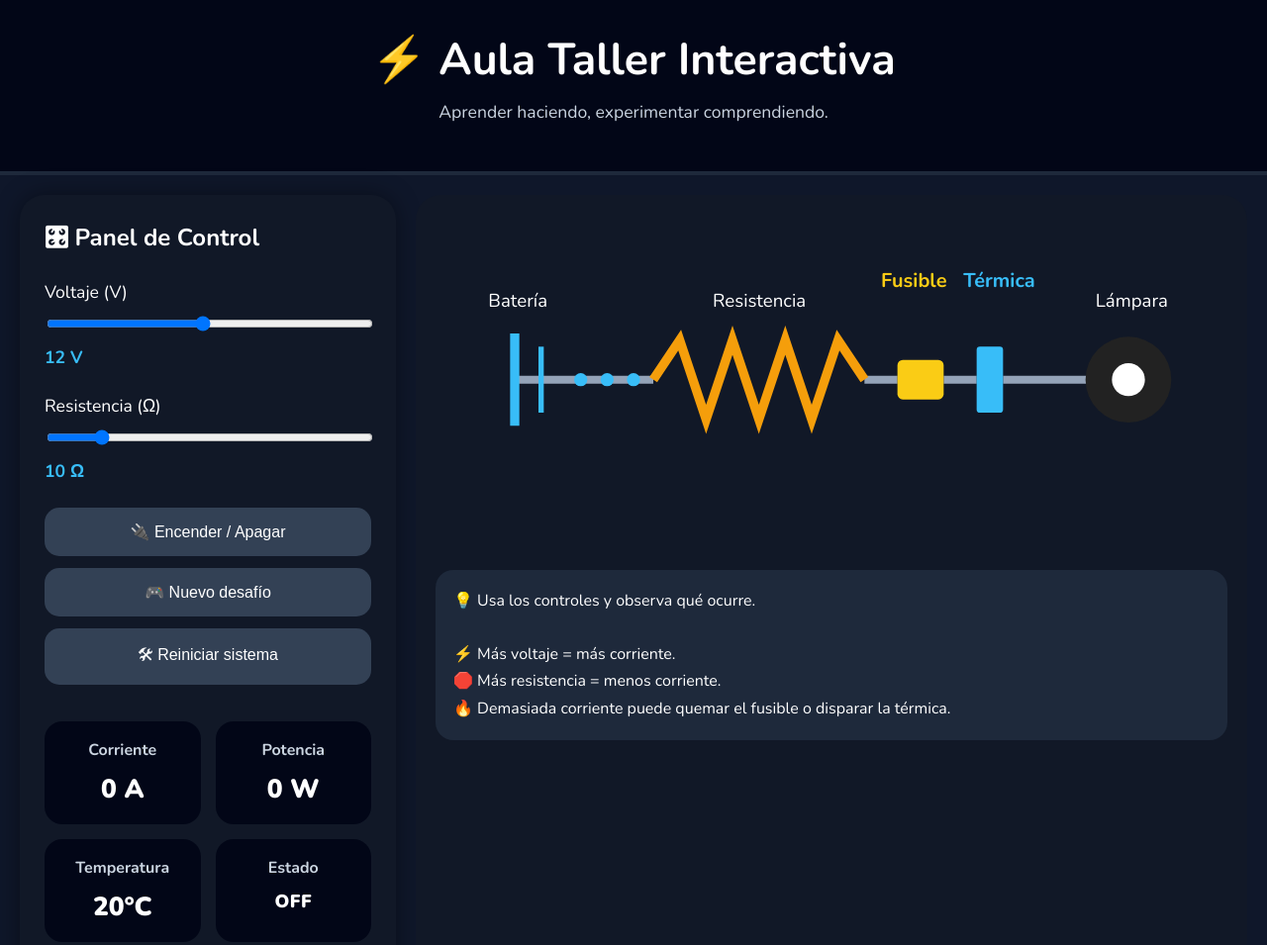
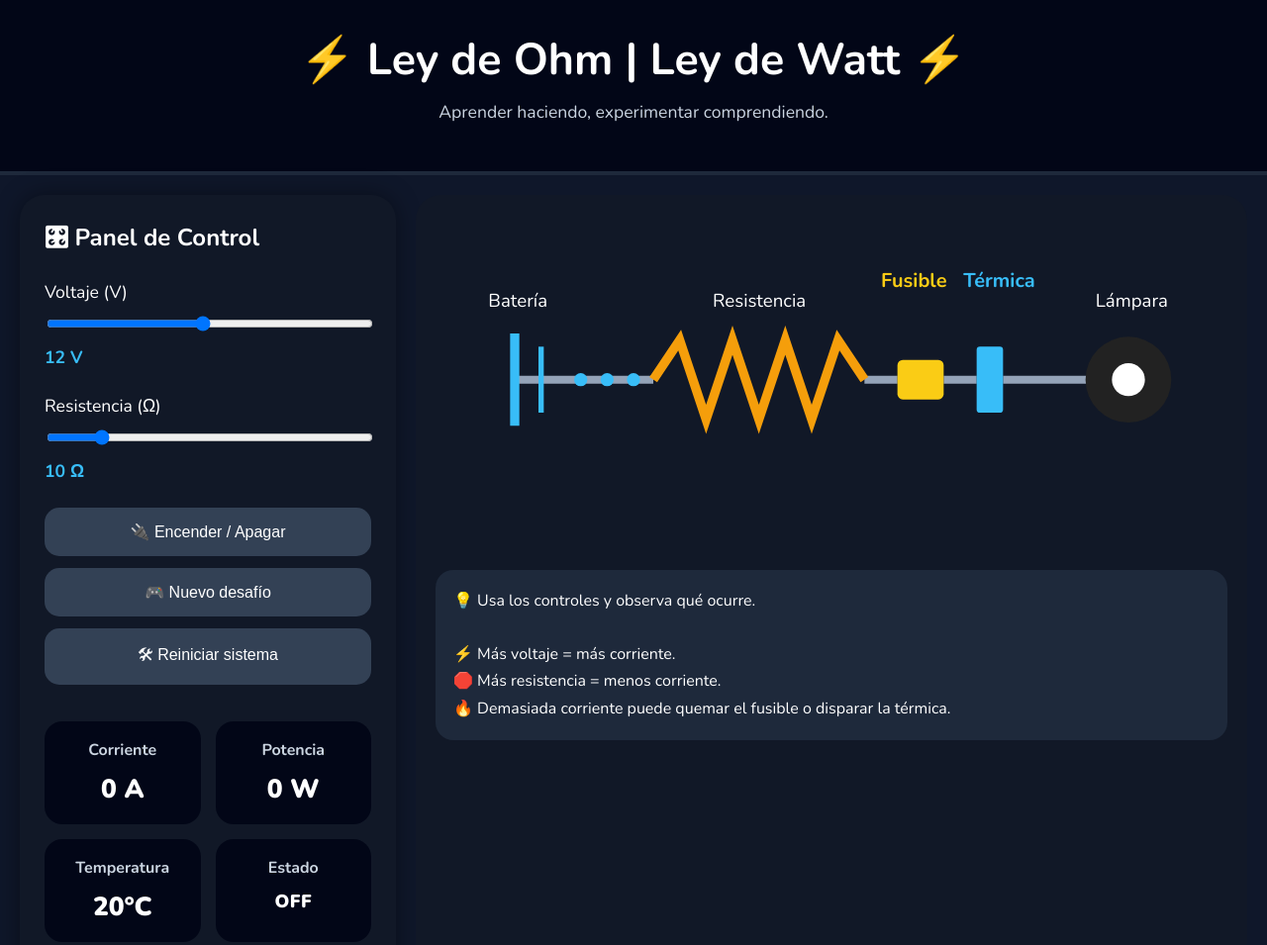
Before and after one commit to enviotrabajos495/ley-ohm-watt-simulator, a plain HTML site: page index.html in a window 1280 px wide. Shown: the top 955 px of the page at 99% size. Drawn offline with nearby package versions, Linux system fonts and the light colour scheme.

Commit message:
Update index.html

```diff
--- a/index.html
+++ b/index.html
@@ -197,7 +197,7 @@ footer{
 
 <header>
 
-<h1>⚡ Aula Taller Interactiva</h1>
+<h1>⚡ Ley de Ohm | Ley de Watt ⚡</h1>
 
 <p>
 Aprender haciendo, experimentar comprendiendo.
```
